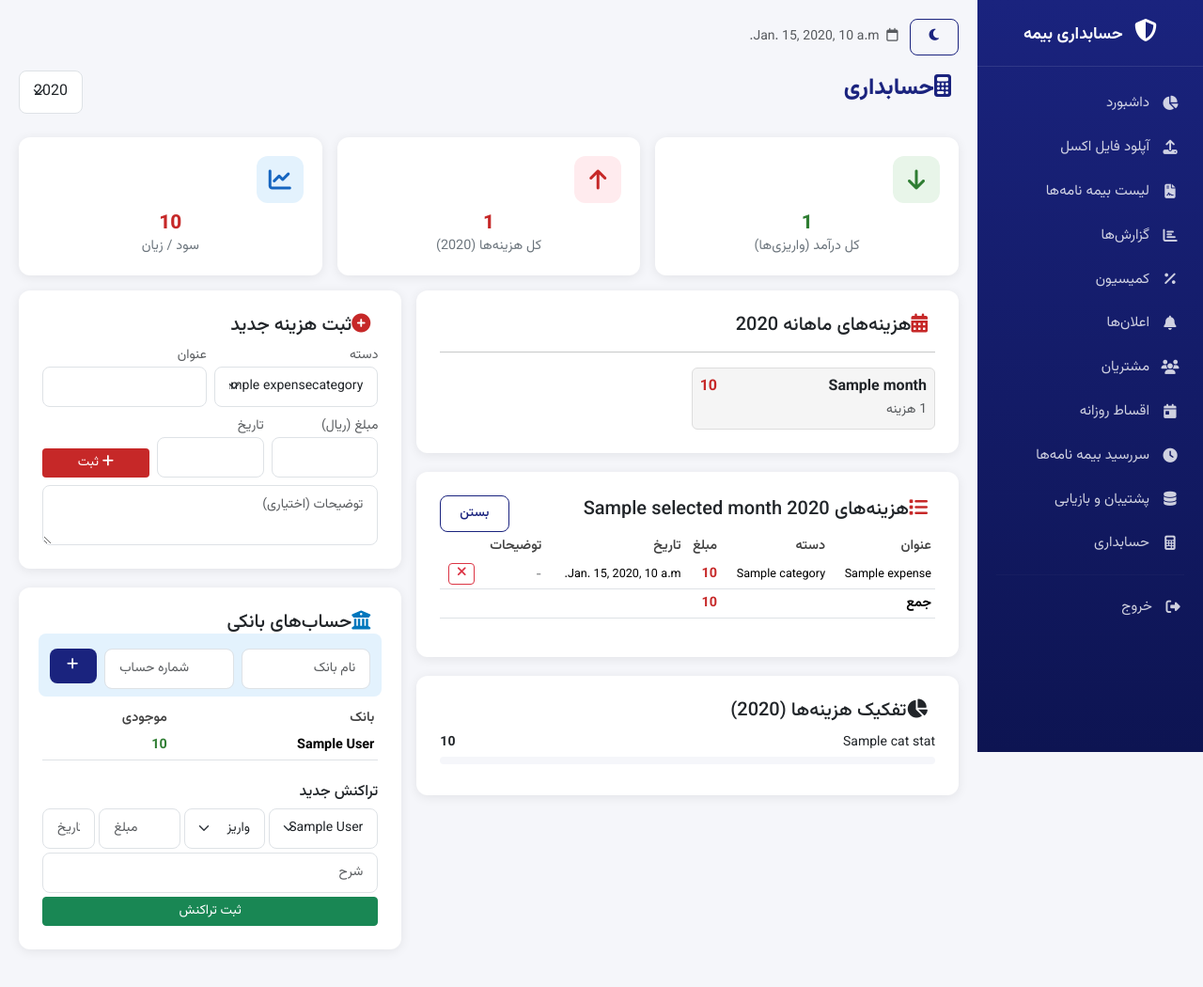
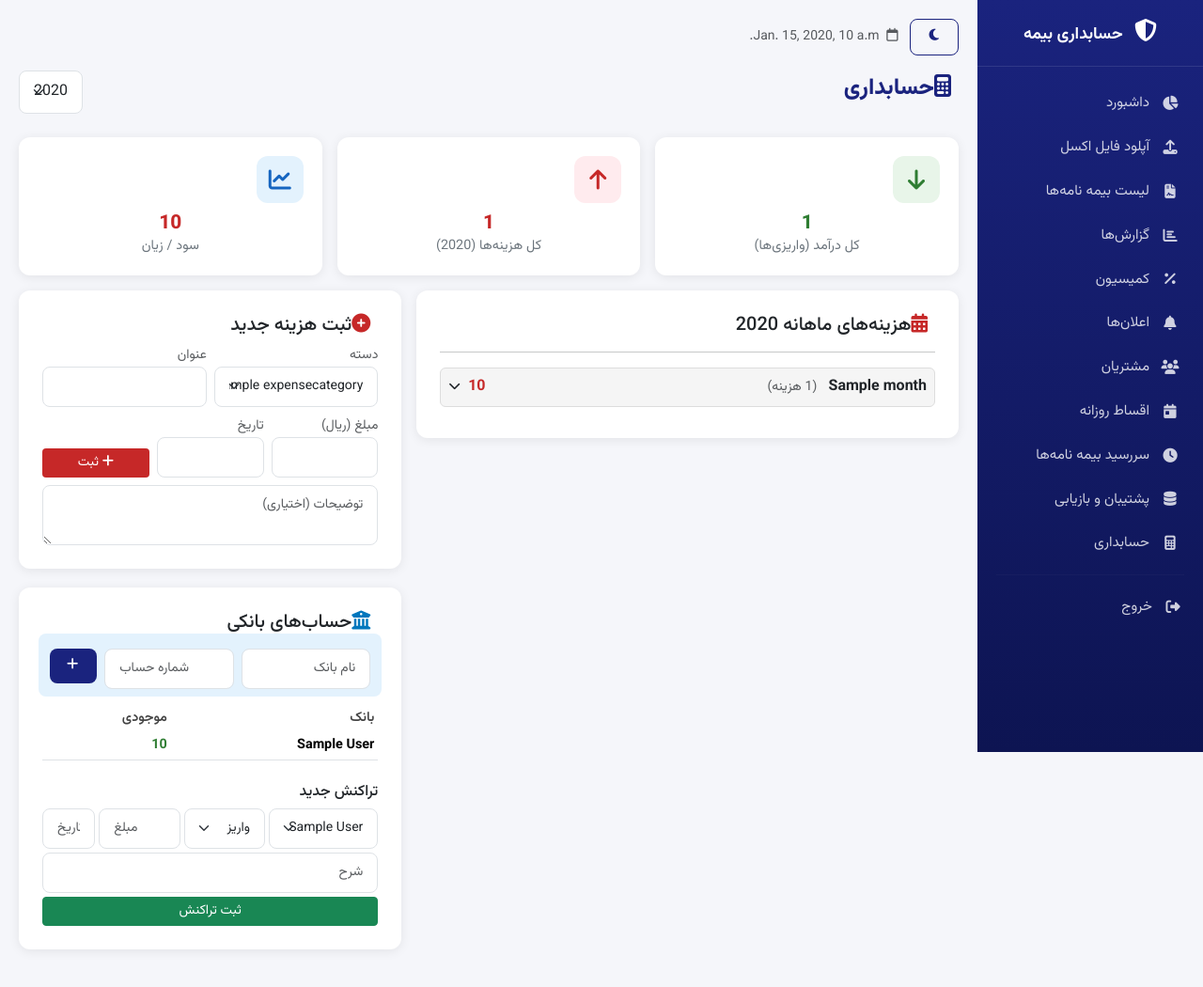
Before and after one commit to persiansun/insurance-accounting, a Django app: template policies/templates/policies/accounting.html in a window 1280 px wide. Shown: the whole page at 94% size. Run offline with Django 5.2, Linux system fonts and the light colour scheme; tables that the repository leaves empty hold one stand-in row (values such as "Sample post"); the template is opened without the code that fills it: values that come from a table or form of the project are taken from there, most other values are stand-ins (such as "Sample title", 1, 10 or a date in 2020).

Commit message:
Fix accounting template layout and add toggle JS

```diff
--- a/policies/templates/policies/accounting.html
+++ b/policies/templates/policies/accounting.html
@@ -45,43 +45,32 @@
         <div class="content-card">
             <h5><i class="fas fa-calendar-alt ms-2" style="color: var(--danger);"></i>هزینه‌های ماهانه {{ selected_year }}</h5>
             <hr>
-            <div class="row g-2">
             {% for md in months_data %}
-                <div class="col-md-6">
-                    <div class="p-2 rounded" style="background: {% if selected_month and selected_month.key == md.key %}#ffebee{% else %}#f5f5f5{% endif %}; border: 1px solid #ddd; cursor: pointer;" onclick="window.location='?year={{ selected_year }}&month={{ md.key|slice:'5:7' }}'">
-                        <div class="d-flex justify-content-between">
+            <div class="mb-2">
+                <div class="p-2 rounded d-flex justify-content-between align-items-center"
+                     style="background: #f5f5f5; border: 1px solid #ddd; cursor: pointer;"
+                     onclick="toggleMonth('month-{{ forloop.counter }}', this)">
+                    <div>
                         <strong>{{ md.label }}</strong>
+                        <small class="text-muted ms-2">({{ md.count }} هزینه)</small>
+                    </div>
+                    <div class="d-flex align-items-center gap-2">
                         <span class="fw-bold" style="color: var(--danger);">{{ md.total|intcomma }}</span>
-                        </div>
-                        <small class="text-muted">{{ md.count }} هزینه</small>
+                        <i class="fas fa-chevron-down" style="font-size: 0.8rem;"></i>
                     </div>
                 </div>
-                {% empty %}
-                <div class="col-12 text-center py-4 text-muted">
-                    <i class="fas fa-inbox" style="font-size: 3rem;"></i>
-                    <p class="mt-2">هزینه‌ای برای {{ selected_year }} ثبت نشده.</p>
-                </div>
-                {% endfor %}
-            </div>
-        </div>
-
-        {% if selected_month %}
-        <div class="content-card mt-3">
-            <div class="d-flex justify-content-between align-items-center">
-                <h5><i class="fas fa-list ms-2" style="color: var(--danger);"></i>هزینه‌های {{ selected_month.label }} {{ selected_year }}</h5>
-                <a href="?year={{ selected_year }}" class="btn btn-sm btn-outline-custom">بستن</a>
-            </div>
+                <div id="month-{{ forloop.counter }}" style="display:none;" class="mt-1">
                     <div class="table-responsive">
                         <table class="table table-custom table-sm">
                             <thead><tr><th>عنوان</th><th>دسته</th><th>مبلغ</th><th>تاریخ</th><th>توضیحات</th><th></th></tr></thead>
                             <tbody>
-                        {% for e in selected_month.expenses %}
+                                {% for e in md.expenses %}
                                 <tr>
                                     <td><small>{{ e.title|truncatechars:25 }}</small></td>
                                     <td><small>{% if e.category %}{{ e.category.name }}{% else %}-{% endif %}</small></td>
                                     <td class="fw-bold" style="color: var(--danger);">{{ e.amount|intcomma }}</td>
                                     <td><small>{{ e.date }}</small></td>
-                            <td><small class="text-muted">{{ e.description|default:'-'|truncatechars:20 }}</small></td>
+                                    <td><small class="text-muted">{{ e.description|default:'-'|truncatechars:25 }}</small></td>
                                     <td>
                                         <form method="POST" action="{% url 'policies:delete_expense' e.pk %}">
                                             {% csrf_token %}
@@ -92,30 +81,22 @@
                                 {% endfor %}
                             </tbody>
                             <tfoot>
-                        <tr class="fw-bold"><td colspan="2">جمع</td><td style="color: var(--danger);">{{ selected_month.total|intcomma }}</td><td colspan="3"></td></tr>
+                                <tr class="fw-bold"><td colspan="2">جمع</td><td style="color: var(--danger);">{{ md.total|intcomma }}</td><td colspan="3"></td></tr>
                             </tfoot>
                         </table>
                     </div>
                 </div>
-        {% endif %}
-
-        {% if cat_stats %}
-        <div class="content-card mt-3">
-            <h5><i class="fas fa-pie-chart ms-2"></i>تفکیک هزینه‌ها ({{ selected_year }})</h5>
-            {% for s in cat_stats %}
-            <div class="d-flex justify-content-between align-items-center py-1">
-                <small>{{ s.name }}</small>
-                <small class="fw-bold">{{ s.total|intcomma }}</small>
             </div>
-            <div class="progress-custom mb-2">
-                <div class="progress-bar" role="progressbar" style="width: {% widthratio s.total total_expenses 100 %}%; background: {{ s.color }};"></div>
+            {% empty %}
+            <div class="text-center py-4 text-muted">
+                <i class="fas fa-inbox" style="font-size: 3rem;"></i>
+                <p class="mt-2">هزینه‌ای برای {{ selected_year }} ثبت نشده.</p>
             </div>
             {% endfor %}
             </div>
-        {% endif %}
             </div>
 
-    <!-- Right Column: Add Expense + Bank -->
+            <!-- Right Column -->
             <div class="col-lg-5">
         <div class="content-card">
             <h5><i class="fas fa-plus-circle ms-2" style="color: var(--danger);"></i>ثبت هزینه جدید</h5>
@@ -199,3 +180,19 @@
     </div>
 </div>
 {% endblock %}
+
+{% block extra_scripts %}
+<script>
+function toggleMonth(id, btn) {
+    var div = document.getElementById(id);
+    var icon = btn.querySelector('.fa-chevron-down, .fa-chevron-up');
+    if (div.style.display === 'none') {
+        div.style.display = 'block';
+        if (icon) icon.className = 'fas fa-chevron-up';
+    } else {
+        div.style.display = 'none';
+        if (icon) icon.className = 'fas fa-chevron-down';
+    }
+}
+</script>
+{% endblock %}
```
Lines whose indentation alone changed are shown as unchanged.
